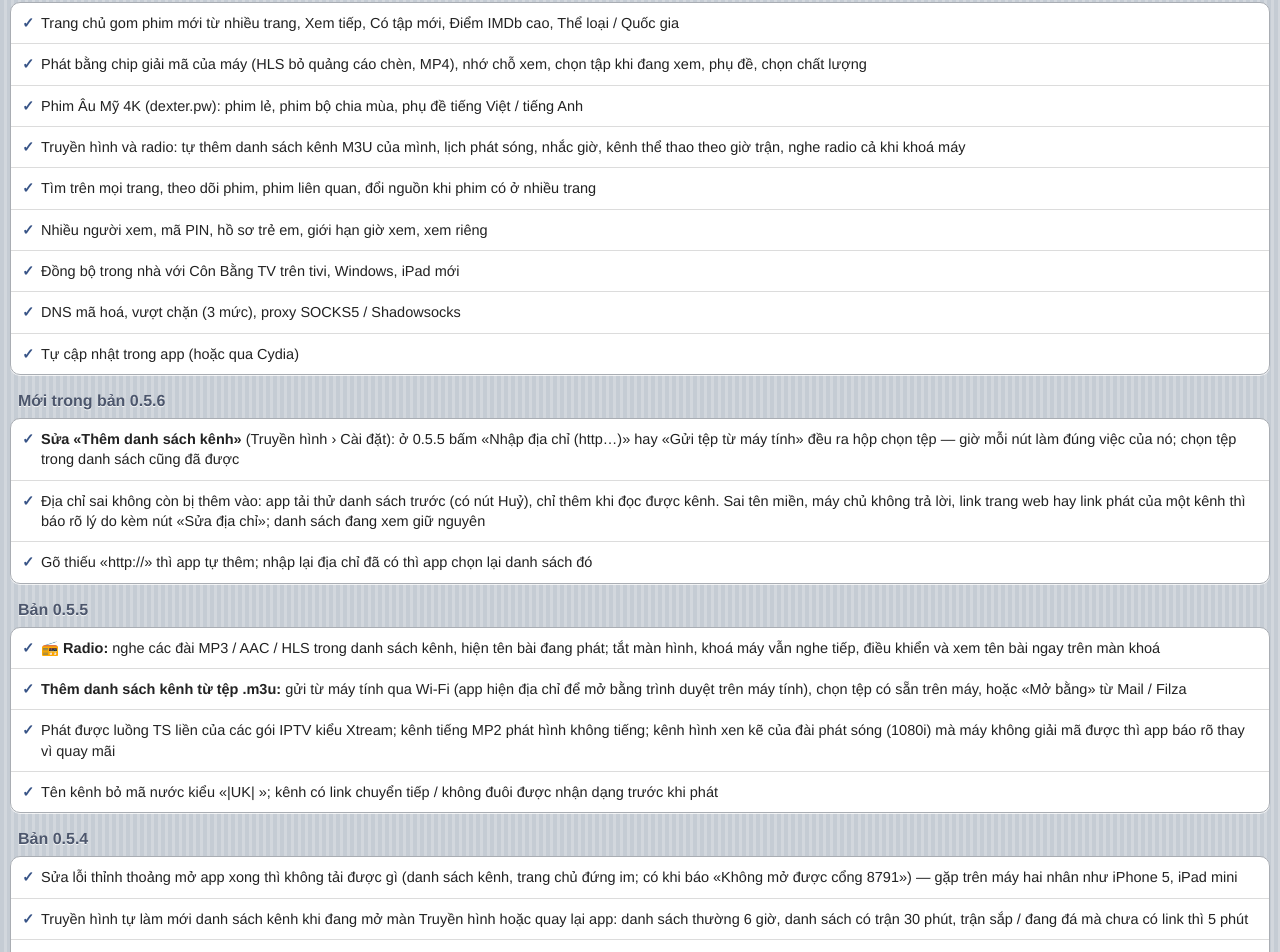
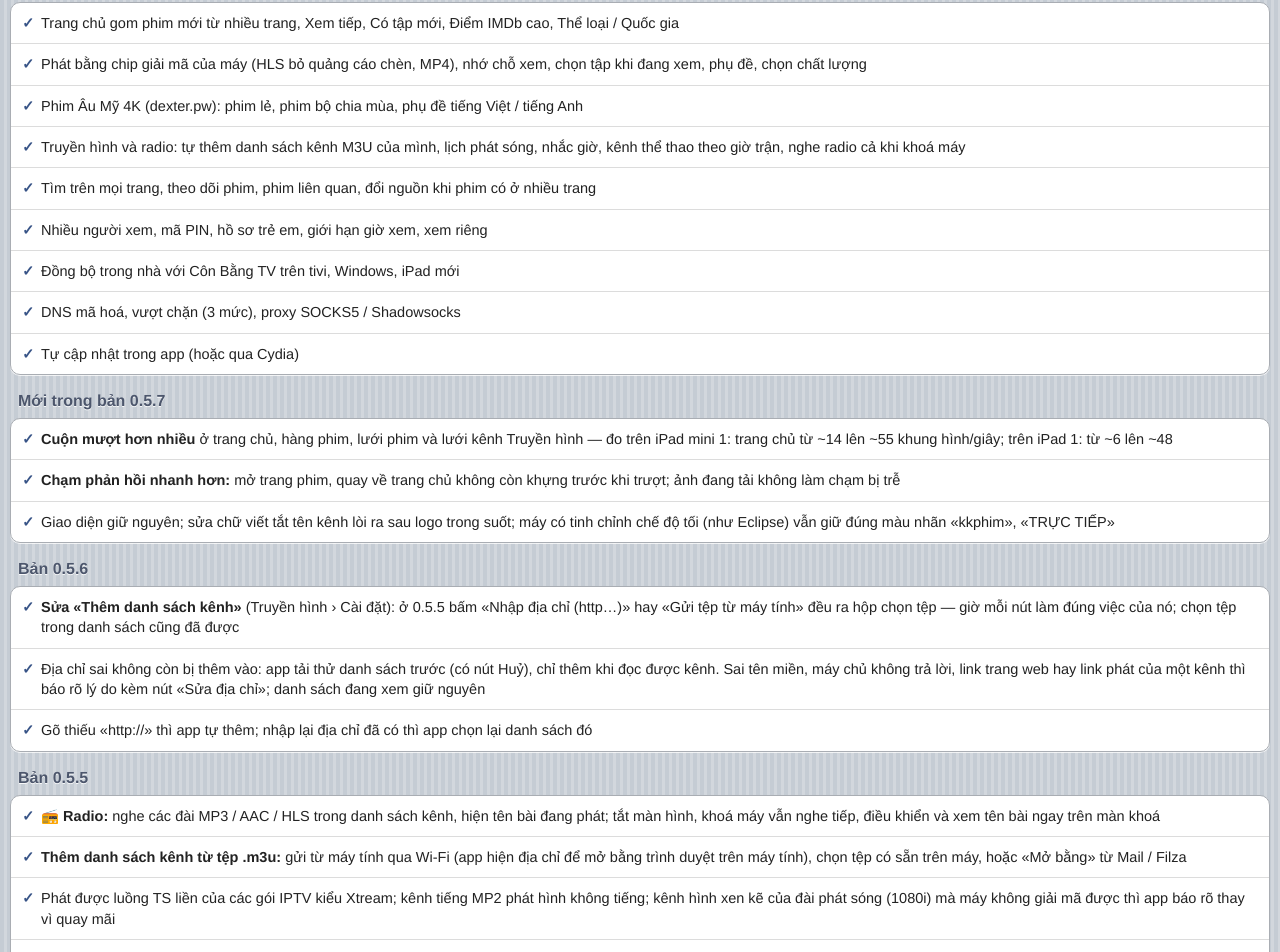
Before and after one commit to ConBangTVLegacy/conbangtvlegacy.github.io, a plain HTML site: page repo/depiction.html in a window 1280 px wide. Shown: the part 409-1361 px from the top of the page. Drawn offline with Linux system fonts and the light colour scheme.

Commit message:
Bản 0.5.7: nguồn Cydia + mục «Mới trong bản» — cuộn mượt, chạm phản hồi nhanh hơn trên máy cũ
Co-Authored-By: Claude Opus 5.5 <noreply@anthropic.com>

```diff
--- a/repo/depiction.html
+++ b/repo/depiction.html
@@ -58,7 +58,16 @@ a{color:#2A5DB0;text-decoration:none}
 </div>
 
 <div class="card">
-<h2>Mới trong bản 0.5.6</h2>
+<h2>Mới trong bản 0.5.7</h2>
+<ul>
+<li><b>Cuộn mượt hơn nhiều</b> ở trang chủ, hàng phim, lưới phim và lưới kênh Truyền hình — đo trên iPad mini 1: trang chủ từ ~14 lên ~55 khung hình/giây; trên iPad 1: từ ~6 lên ~48</li>
+<li><b>Chạm phản hồi nhanh hơn:</b> mở trang phim, quay về trang chủ không còn khựng trước khi trượt; ảnh đang tải không làm chạm bị trễ</li>
+<li>Giao diện giữ nguyên; sửa chữ viết tắt tên kênh lòi ra sau logo trong suốt; máy có tinh chỉnh chế độ tối (như Eclipse) vẫn giữ đúng màu nhãn «kkphim», «TRỰC TIẾP»</li>
+</ul>
+</div>
+
+<div class="card">
+<h2>Bản 0.5.6</h2>
 <ul>
 <li><b>Sửa «Thêm danh sách kênh»</b> (Truyền hình › Cài đặt): ở 0.5.5 bấm «Nhập địa chỉ (http…)» hay «Gửi tệp từ máy tính» đều ra hộp chọn tệp — giờ mỗi nút làm đúng việc của nó; chọn tệp trong danh sách cũng đã được</li>
 <li>Địa chỉ sai không còn bị thêm vào: app tải thử danh sách trước (có nút Huỷ), chỉ thêm khi đọc được kênh. Sai tên miền, máy chủ không trả lời, link trang web hay link phát của một kênh thì báo rõ lý do kèm nút «Sửa địa chỉ»; danh sách đang xem giữ nguyên</li>
```
Also changed, not shown: 6 other files.
